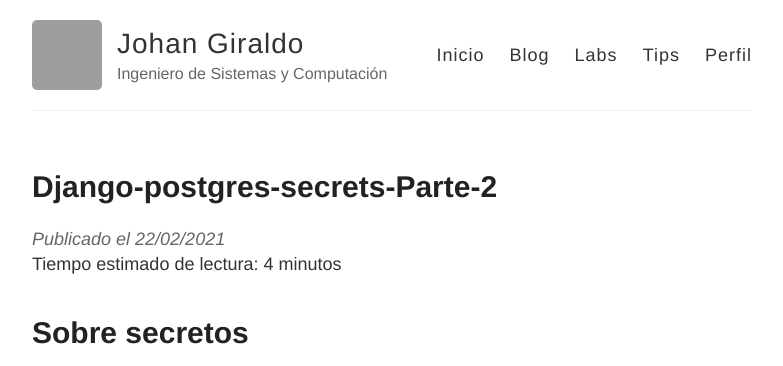
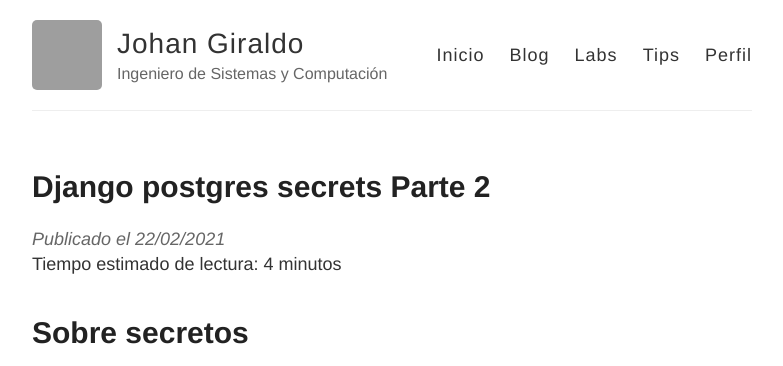
Before and after one commit to jsgiraldoh/jsgiraldoh.github.io, a Jekyll site: the page built from _posts/labs/2021-02-22-Django-postgres-secrets.md, in a window 1280 px wide and 900 px high. Shown: the top 366 px of the window, without its empty margins (248-1031 px from the left). Built offline with Jekyll 4.4.1, drawn with Linux system fonts in a browser that asks for light colours; nearby versions of some CDN libraries; grey boxes are pictures that could not be loaded.

Commit message:
Cambio titulo del lab1 y lab2

```diff
--- a/_posts/labs/2021-02-22-Django-postgres-secrets.md
+++ b/_posts/labs/2021-02-22-Django-postgres-secrets.md
@@ -1,6 +1,6 @@
 ---
 layout: post
-title: Django-postgres-secrets-Parte-2
+title: Django postgres secrets Parte 2
 categories: labs
 permalink: /Blog/Django-postgres-secrets/
 ---
```
Also changed, not shown: _posts/labs/2021-02-14-Django-postgres.md (+1 -1 lines).
